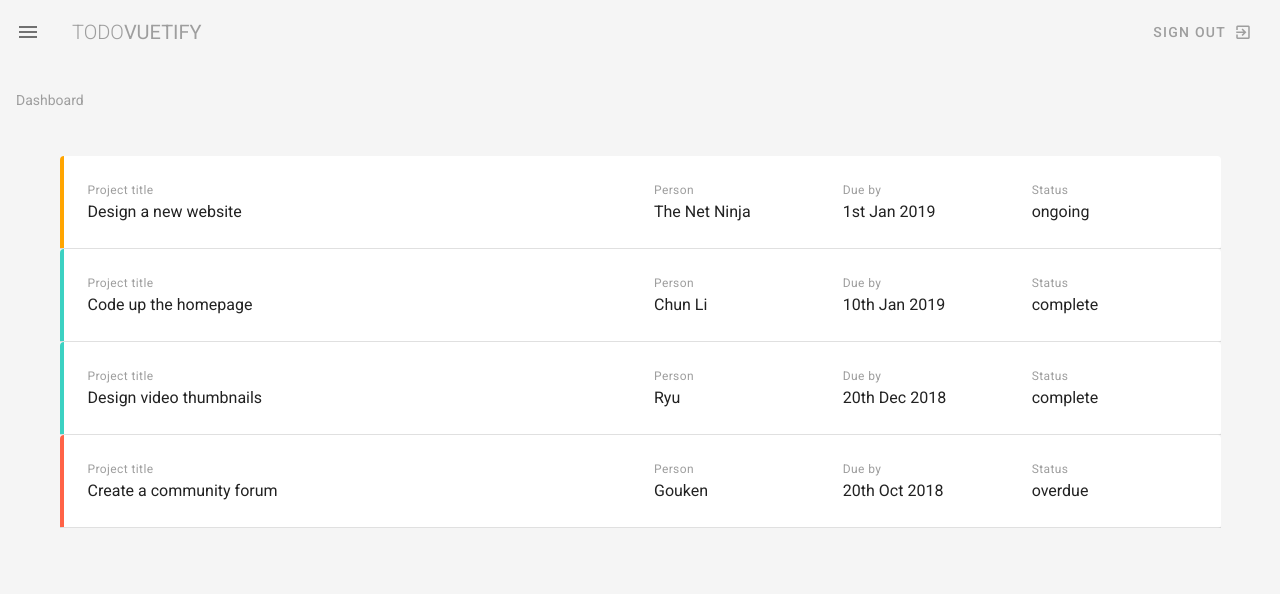
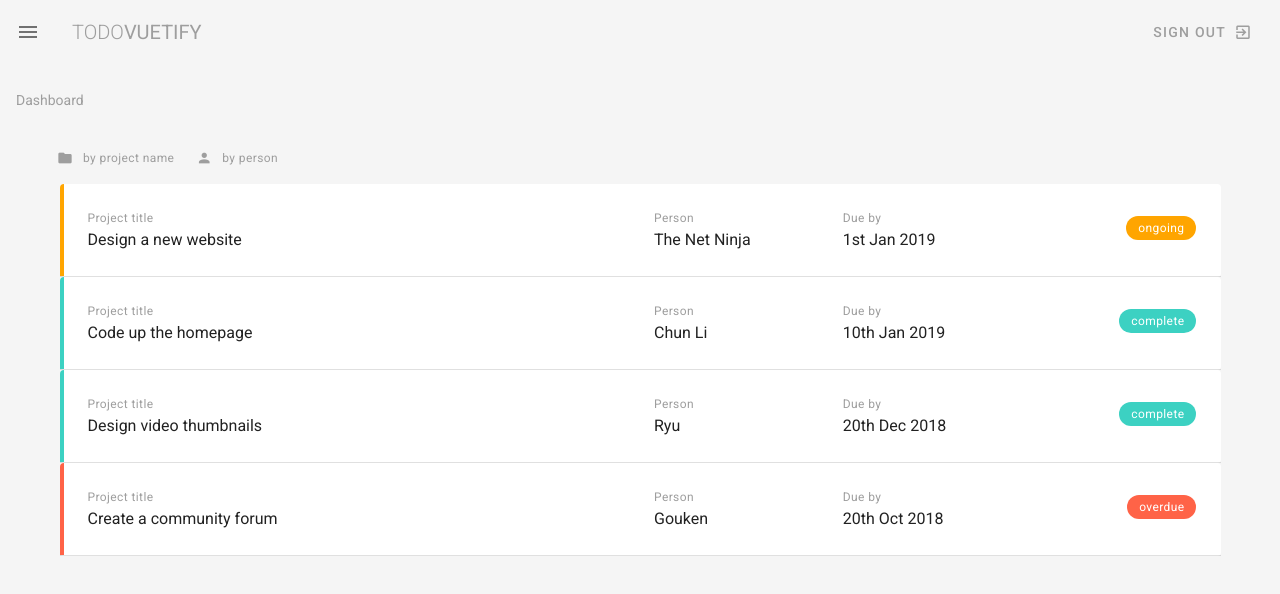
Before and after one commit to Katherine-dev/todo-vuetify, a Vue app: page / in a window 1280 px wide. Shown: the top 594 px of the page. Built offline with nearby package versions, Linux system fonts and the light colour scheme.

Commit message:
added buttons to sort tasks

```diff
--- a/src/App.vue
+++ b/src/App.vue
@@ -3,7 +3,7 @@
     <v-container fluid fill-height class="grey lighten-4">
       <v-row style="height:100%">
         <Navbar/>
-        <v-main class="mb-4">
+        <v-main>
         <router-view/>
         </v-main>
       </v-row>
@@ -27,6 +27,9 @@ export default Vue.extend({
 </script>
 
 <style>
+body {
+  height: 100%;
+}
 html {
   overflow: hidden !important;
   scrollbar-width: none;
--- a/src/views/Dashboard.vue
+++ b/src/views/Dashboard.vue
@@ -1,7 +1,17 @@
 <template>
- <div class="dashboard" style="height:100%; overflow-y:scroll;">
-    <v-subheader class="grey--text">Dashboard</v-subheader>
+ <div class="dashboard" style="height:100%; overflow-y:scroll; -webkit-overflow-scrolling: touch;overflow-y: scroll;">
+    <v-subheader  class="grey--text ">Dashboard</v-subheader>
       <v-container fill-height class="my-5" style="align-content: flex-start">
+        <v-row class="mb-3">
+          <v-btn small text color="grey" @click="sortBy(`title`)">
+            <v-icon left small depressed>mdi-folder</v-icon>
+            <span class="caption text-lowercase">by project name</span>
+          </v-btn>
+          <v-btn small text color="grey" @click="sortBy(`person`)">
+            <v-icon left small depressed>mdi-account</v-icon>
+            <span class="caption text-lowercase">by person</span>
+          </v-btn>
+        </v-row>
         <v-card flat width="100%" class="pa-3" v-for="project in projects" :key="project.title">
           <v-row wrap :class="`pa-3 project ${project.status}`">
             <v-col cols=12 md=6>
@@ -29,11 +39,8 @@
               </div>
             </v-col>
             <v-col cols=2 sm=4 md=2>
-              <div class="caption grey--text">
-                Status
-              </div>
-              <div>
-                {{project.status}}
+              <div class="float-right">
+                <v-chip small :class="`${project.status} white--text caption my-2`">{{project.status}}</v-chip>
               </div>
             </v-col>
           </v-row>
@@ -49,6 +56,14 @@
 <script lang="ts">
 import Vue from 'vue'
 
+interface IProject {
+  title: string,
+  person: string,
+  due: string,
+  status: string,
+  content: string
+}
+
 export default Vue.extend({
   name: 'Dashboard',
 
@@ -62,6 +77,11 @@ export default Vue.extend({
         { title: 'Design video thumbnails', person: 'Ryu', due: '20th Dec 2018', status: 'complete', content: 'Lorem ipsum dolor sit amet consectetur adipisicing elit. Sunt consequuntur eos eligendi illum minima adipisci deleniti, dicta mollitia enim explicabo fugiat quidem ducimus praesentium voluptates porro molestias non sequi animi!' },
         { title: 'Create a community forum', person: 'Gouken', due: '20th Oct 2018', status: 'overdue', content: 'Lorem ipsum dolor sit amet consectetur adipisicing elit. Sunt consequuntur eos eligendi illum minima adipisci deleniti, dicta mollitia enim explicabo fugiat quidem ducimus praesentium voluptates porro molestias non sequi animi!' }
       ]
+    }
+  },
+  methods: {
+    sortBy (prop: keyof IProject) {
+      this.projects.sort((a, b) => a[prop] < b[prop] ? -1 : 1)
     }
   }
 })
@@ -77,4 +97,13 @@ export default Vue.extend({
 .project.overdue {
   border-left: 4px solid tomato
 }
+.v-chip.complete {
+  background: #3cd1c2 !important;
+}
+.v-chip.ongoing {
+  background: orange !important;
+}
+.v-chip.overdue {
+  background: tomato !important;
+}
 </style>
```
